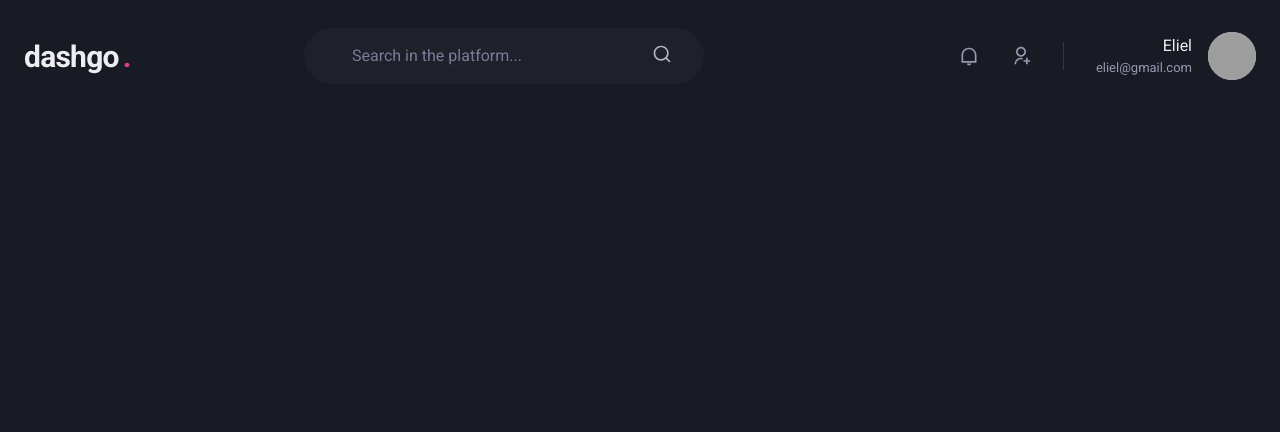
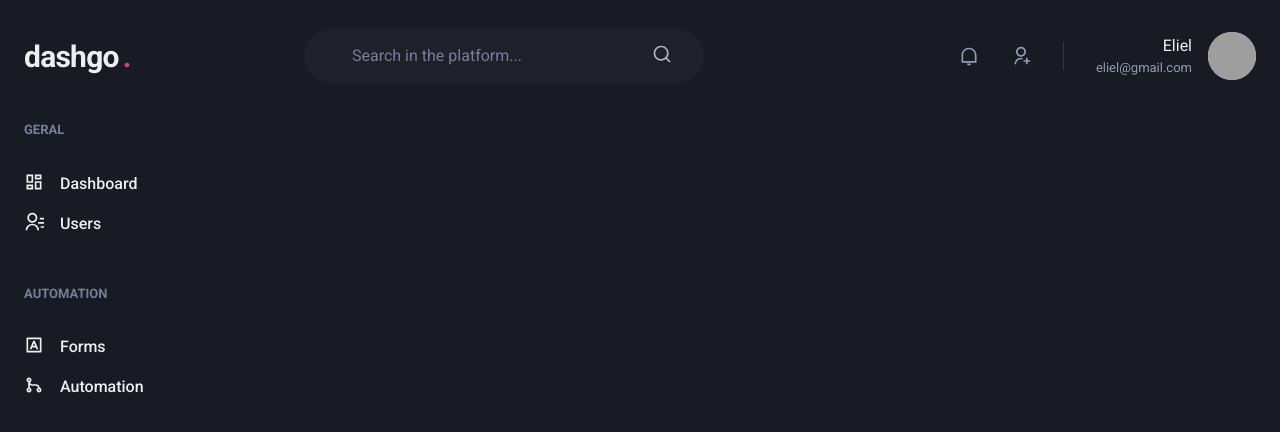
Before and after one commit to griffan113/atomic-architecture, a Next.js app: page /dashboard in a window 1280 px wide. Shown: the top 432 px of the page. Built offline with nearby package versions, Linux system fonts and the light colour scheme; grey boxes are pictures that could not be loaded.

Commit message:
feat: create sidebar component

```diff
--- a/src/components/templates/Dashboard/Dashboard.template.tsx
+++ b/src/components/templates/Dashboard/Dashboard.template.tsx
@@ -1,11 +1,16 @@
 import React from 'react';
+import { Flex } from '@chakra-ui/react';
 
-import { Header } from '@/components/ui/organisms';
+import { Header, Sidebar } from '@/components/ui/organisms';
 
 export const DashboardTemplate: React.FC = () => {
   return (
-    <>
+    <Flex direction="column" h="100vh">
       <Header />
-    </>
+
+      <Flex w="100%" my="6" maxWidth={1480} mx="auto" px="6">
+        <Sidebar />
+      </Flex>
+    </Flex>
   );
 };
--- /dev/null
+++ b/src/components/ui/organisms/Sidebar/Sidebar.organism.tsx
@@ -0,0 +1,55 @@
+import React from 'react';
+import { Box, Icon, Link, Stack, Text } from '@chakra-ui/react';
+import {
+  RiContactsLine,
+  RiDashboardLine,
+  RiGitMergeLine,
+  RiInputMethodLine,
+} from 'react-icons/ri';
+
+export const Sidebar: React.FC = () => {
+  return (
+    <Box as="aside" w="64" mr="8">
+      <Stack spacing="12" align="flex-start">
+        <Box>
+          <Text fontWeight="bold" color="gray.400" fontSize="small">
+            GERAL
+          </Text>
+          <Stack spacing="4" mt="8" align="stretch">
+            <Link display="flex">
+              <Icon as={RiDashboardLine} fontSize="20" />
+              <Text ml="4" fontWeight="medium">
+                Dashboard
+              </Text>
+            </Link>
+            <Link display="flex">
+              <Icon as={RiContactsLine} fontSize="20" />
+              <Text ml="4" fontWeight="medium">
+                Users
+              </Text>
+            </Link>
+          </Stack>
+        </Box>
+        <Box>
+          <Text fontWeight="bold" color="gray.400" fontSize="small">
+            AUTOMATION
+          </Text>
+          <Stack spacing="4" mt="8" align="stretch">
+            <Link display="flex">
+              <Icon as={RiInputMethodLine} fontSize="20" />
+              <Text ml="4" fontWeight="medium">
+                Forms
+              </Text>
+            </Link>
+            <Link display="flex">
+              <Icon as={RiGitMergeLine} fontSize="20" />
+              <Text ml="4" fontWeight="medium">
+                Automation
+              </Text>
+            </Link>
+          </Stack>
+        </Box>
+      </Stack>
+    </Box>
+  );
+};
--- /dev/null
+++ b/src/components/ui/organisms/Sidebar/index.ts
@@ -0,0 +1 @@
+export * from './Sidebar.organism';
--- a/src/components/ui/organisms/index.ts
+++ b/src/components/ui/organisms/index.ts
@@ -1 +1,2 @@
 export * from './Header';
+export * from './Sidebar';
--- /dev/null
+++ b/src/routes/routesPaths.ts
@@ -0,0 +1,4 @@
+export const routesPaths = {
+  DASHBOARD: '/dashboard',
+  USERS: '/users',
+};
```
